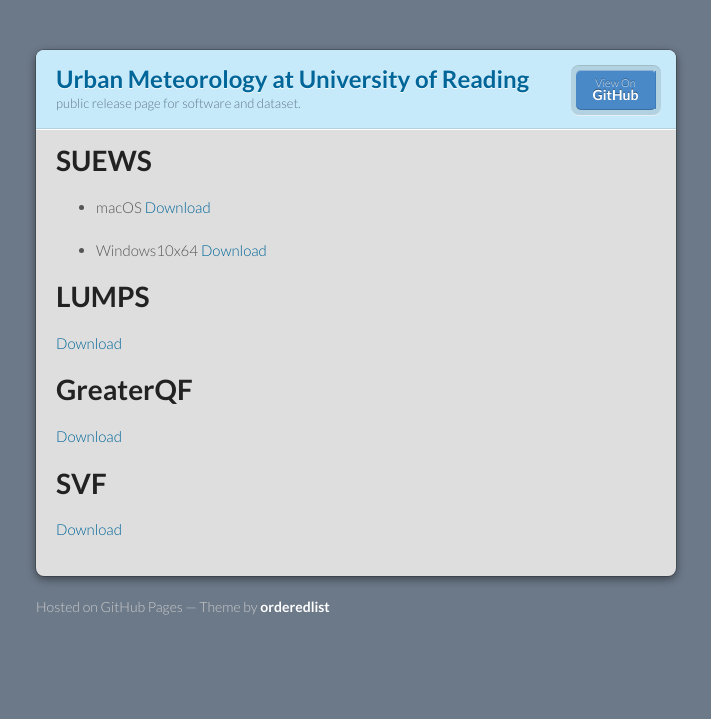
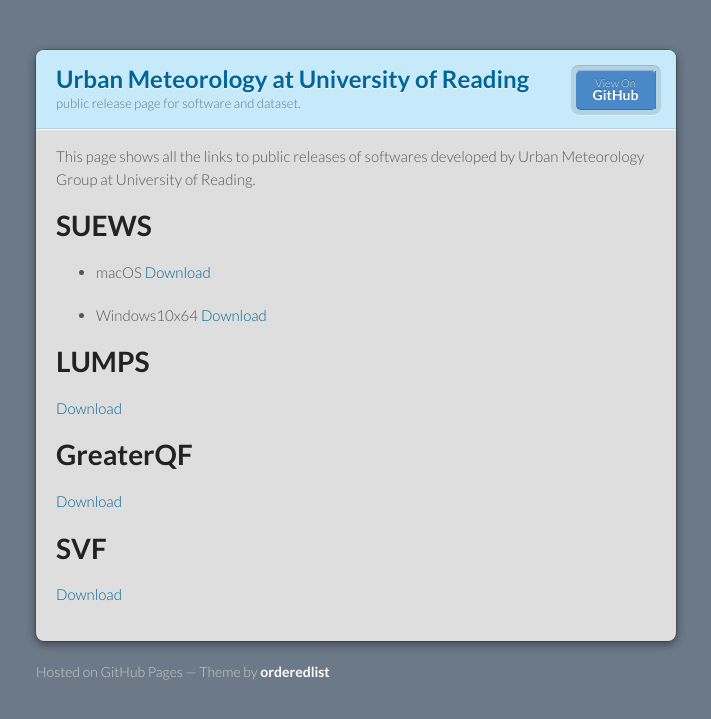
Before and after one commit to Urban-Meteorology-Reading/Urban-Meteorology-Reading.github.io, a Jekyll site: the page built from index.md, in a window 1280 px wide. Shown: the top 719 px of the page, without its empty margins (284-995 px from the left). Built offline with Jekyll 4.4.1, drawn with Linux system fonts in a browser that asks for light colours.

Commit message:
Update index.md

```diff
--- a/index.md
+++ b/index.md
@@ -10,6 +10,10 @@ layout: default
 There should be whitespace between paragraphs.
 
 There should be whitespace between paragraphs. We recommend including a README, or a file with information about your project. -->
+
+
+This page shows all the links to public releases of softwares developed by Urban Meteorology Group at University of Reading.
+
 
 # SUEWS
 
```
